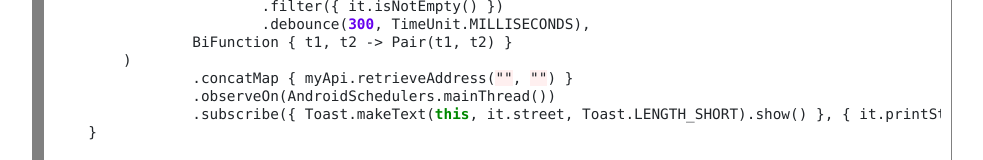
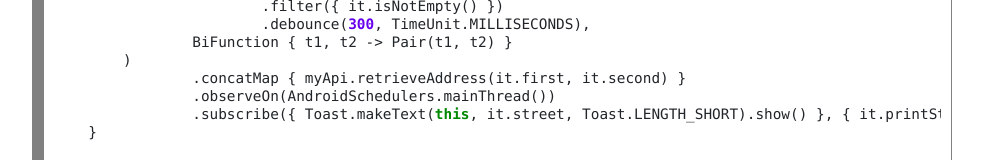
Before and after one commit to jcraane/jcraane.github.io, a plain HTML site: page index.html in a window 1280 px wide. Shown: the part 10946-11106 px from the top of the page, without its empty margins (243-1226 px from the left). Drawn offline with Linux system fonts and the light colour scheme.

Commit message:
Changed var names.

```diff
--- a/index.html
+++ b/index.html
@@ -605,7 +605,7 @@
                         .debounce(<span style="color: #6600EE; font-weight: bold">300</span>, TimeUnit.MILLISECONDS),
                 BiFunction { t1, t2 -&gt; Pair(t1, t2) }
         )
-                .concatMap { myApi.retrieveAddress(<span style="background-color: #fff0f0">&quot;&quot;</span>, <span style="background-color: #fff0f0">&quot;&quot;</span>) }
+                .concatMap { myApi.retrieveAddress(it.first, it.second) }
                 .observeOn(AndroidSchedulers.mainThread())
                 .subscribe({ Toast.makeText(<span style="color: #008800; font-weight: bold">this</span>, it.street, Toast.LENGTH_SHORT).show() }, { it.printStackTrace() })
     }
```
